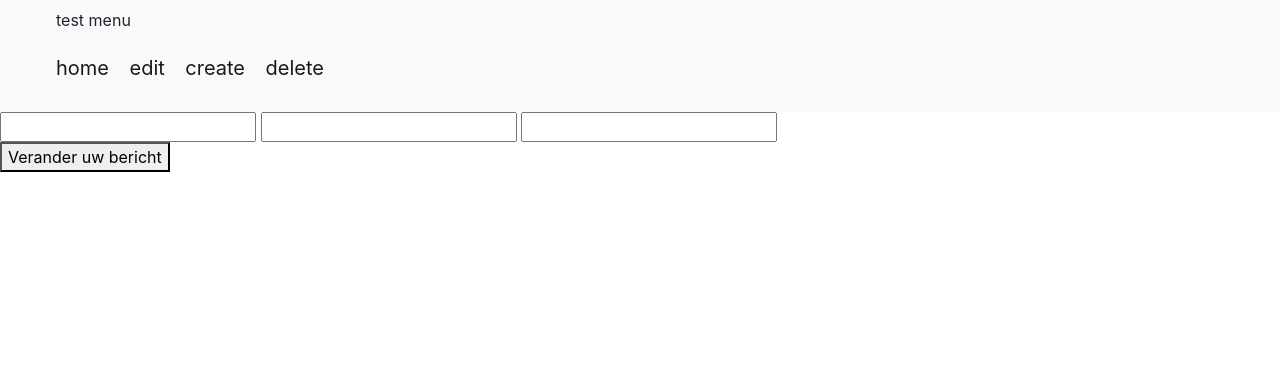
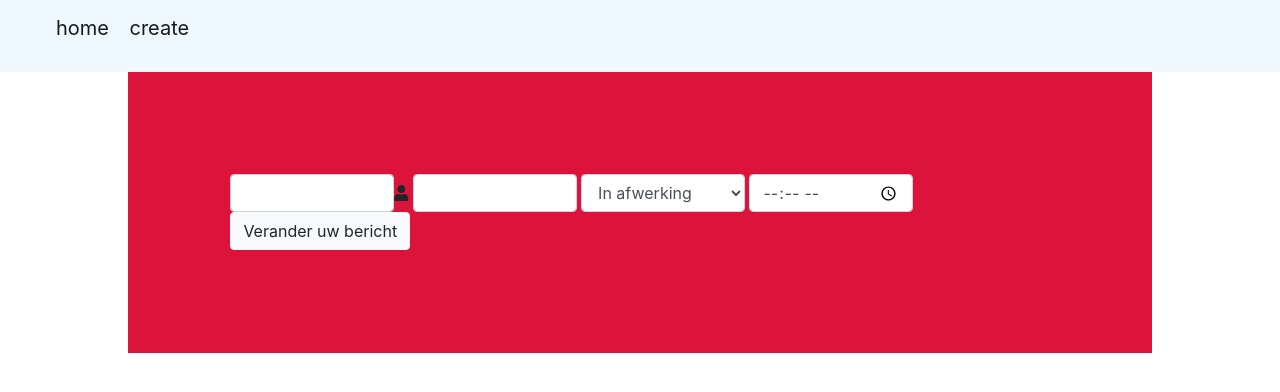
Before and after one commit to Dejustin123/school-jaar-2-3, a PHP site: page /edit.php?ID=1 in a window 1280 px wide. Shown: the top 392 px of the page. Run offline with PHP 8.4, Linux system fonts and the light colour scheme; data that the repository does not hold is empty; some libraries are stand-ins or nearby versions.

Commit message:
edit function
en tijd toevoeging

```diff
--- a/Checklist/css/style.css
+++ b/Checklist/css/style.css
@@ -1,7 +1,7 @@
 .footer-container{
     width: 100%;
-    background-color: #563d7c;
-    box-shadow: 0 .5rem 1rem rgba(0,0,0,.05),inset 0 -1px 0 rgba(0,0,0,.1);
+    background-color: grey;
+
 }
 .title{
     color: white;
@@ -9,3 +9,48 @@
 .text{
     color: white;
 }
+.nav-li{
+    display:inline-block;
+}
+.left , .right{
+    display: inline-block;
+    height: 100%;
+}
+.right{
+    float: right;
+}
+.homepage-container{
+    border-bottom: #B50000 1px solid;
+}
+#container-edit{
+    margin: 0 auto;
+    background-color: crimson;
+    width: 80%;
+}
+#edit-form{
+    padding:10% 10% 10% 10%;
+    width: 100%;
+}
+.title{
+    display: inline-block;
+    margin-right: 10px;
+}
+.button-index{
+    display: inline-block;
+}
+.status{
+    display: inline-block;
+}
+li{
+    display: inline-block;
+}
+
+.form-create{
+    margin: 0 7.5% 0% 7.5%;
+    padding: 10% 10% 10% 10%;
+    background-color: #4DA6FF;
+}
+.form-control{
+    width: 20%;
+    display: inline-block;
+}
--- a/Checklist/edit.php
+++ b/Checklist/edit.php
@@ -1,13 +1,22 @@
 <?php include "header.php";?>
 <?php require "function.php";?>
 <?php
-    $data = array ([NULL,"","",""]);
-    $_REQUEST["ID"];
+    $data = Getcheck($_GET["ID"]);
 ?>
- <form method="post" action="<?php echo $_SERVER["PHP_SELF"];?>">
-    <input type="text" <?php ?>><?php $_REQUEST["naam"];?></input>
-    <input type="text" <?php ?>><?php $_REQUEST["descriptie"];?></input>
-    <input type="text" <?php ?>><?php $_REQUEST["status"];?></input>
-</form>
-<button href="<?php echo $_POST ?>">Verander uw bericht</button>
+<div id="container-edit">
+    <form method="post" id="edit-form" action="modules/edit_function.php">
+        <input class="form-control" type="hidden" name="ID" value="<?php echo $data["ID"]?>">
+        <input class="form-control" type="text" name="Name" value="<?php echo $data["Name"];?>"><i class="fa fa-user"></i>
+        <input class="form-control" type="text" name="Description" value="<?php echo $data["Description"];?>">
+        <select class="form-control" name="Status" id="select" value="<?php echo $data["Status"];?>">
+            <option <?php if($data['Status'] == 'In afwerking'){ echo('selected'); }?> value="in afwerking">In afwerking</option>
+            <option <?php if($data['Status'] == 'Klaar' ){echo('selected');}?> value="klaar">Klaar</option>
+            <option <?php if($data['Status'] == 'Bezig' ){echo('selected');}?> value="bezig">Bezig</option>
+            <option <?php if($data['Status'] == 'Nog beginnen' ){echo('selected');}?> value="nog beginnen">Nog beginnen</option>
+        </select>
+        <input class="form-control" type="time" name='Time' value="<?php echo $data["Time"];?>">
+        <button class="btn btn-light" name="submit">Verander uw bericht</button>
+    </form>
+</div>
+
 <?php include "footer.php";?>
--- a/Checklist/function.php
+++ b/Checklist/function.php
@@ -18,21 +18,17 @@ function openDatabaseConnection(){
 }
 // Validator functie voor posts
 
-if ($_SERVER["REQUEST_METHOD"] == "POST") {
-	$name = test_input($_POST["Name"]);
-	$desc = test_input($_POST["Description"]);
-	$status = test_input($_POST["Status"]);
-}
-function test_input($data) {
-	$data = trim($data);
-	$data = stripslashes($data);
-	$data = htmlspecialchars($data);
-	return $data;
-}
-
-$home_page = header('index.php');
-$edit_page = header('edit.php');
-$make_page = header('create.php');
+// if ($_SERVER["REQUEST_METHOD"] == "POST") {
+// 	$name = test_input($_POST["Name"]);
+// 	$desc = test_input($_POST["Description"]);
+// 	$status = test_input($_POST["Status"]);
+// }
+// function test_input($data) {
+// 	$data = trim($data);
+// 	$data = stripslashes($data);
+// 	$data = htmlspecialchars($data);
+// 	return $data;
+// }
 
 // functie's om query uit te voeren
 function GetAllCheck(){
@@ -44,12 +40,13 @@ function GetAllCheck(){
 	$conn = NULL;
 }
 
-function Getcheck(){
+
+function Getcheck($id){
 	$conn = openDatabaseConnection();
-	$query = $conn->prepare('SELECT * FROM `checklist` ');
-	$query->execute();
+	$query = $conn->prepare('SELECT * FROM `checklist` WHERE ID=:id');
+	$query->execute([':id'=>$id]);
 	$result = $query->fetchAll();
-	return $result;
+	return $result[0];
 	$conn = NULL;
 }
 
--- a/Checklist/header.php
+++ b/Checklist/header.php
@@ -7,16 +7,14 @@
 	<link rel="stylesheet" href="https://stackpath.bootstrapcdn.com/bootstrap/4.4.1/css/bootstrap.min.css" integrity="sha384-Vkoo8x4CGsO3+Hhxv8T/Q5PaXtkKtu6ug5TOeNV6gBiFeWPGFN9MuhOf23Q9Ifjh" crossorigin="anonymous">
 	<!-- <link rel="stylesheet" href="https://maxcdn.bootstrapcdn.com/bootstrap/4.3.1/css/bootstrap.min.css">	 -->
 	<script src="https://code.jquery.com/jquery-3.4.1.slim.min.js" integrity="sha384-J6qa4849blE2+poT4WnyKhv5vZF5SrPo0iEjwBvKU7imGFAV0wwj1yYfoRSJoZ+n" crossorigin="anonymous"></script>
+	<link rel="stylesheet" href="//use.fontawesome.com/releases/v5.0.7/css/all.css">
 	<script src="https://cdn.jsdelivr.net/npm/popper.js@1.16.0/dist/umd/popper.min.js" integrity="sha384-Q6E9RHvbIyZFJoft+2mJbHaEWldlvI9IOYy5n3zV9zzTtmI3UksdQRVvoxMfooAo" crossorigin="anonymous"></script>
 	<script src="https://stackpath.bootstrapcdn.com/bootstrap/4.4.1/js/bootstrap.min.js" integrity="sha384-wfSDF2E50Y2D1uUdj0O3uMBJnjuUD4Ih7YwaYd1iqfktj0Uod8GCExl3Og8ifwB6" crossorigin="anonymous"></script>
-	<link rel="stylesheet" href="css/styles.css">
+	<link rel="stylesheet" href="css/style.css">
 </head>
-<nav class="navbar navbar-expand-lg navbar-light bg-light">
+<nav class="navbar navbar-expand-lg navbar-light" style="background-color:aliceblue ;">
 	<ul class="">
-		<p>test menu</p>
-		<li class="nav-item" style="display:inline-block;"><a class="navbar-brand"  href="index.php">home</a></li>
-		<li class="nav-item" style="display:inline-block;"><a class="navbar-brand"  href="edit.php">edit</a></li>
-		<li class="nav-item" style="display:inline-block;"><a class="navbar-brand"  href="create.php">create</a></li>
-		<li class="nav-item" style="display:inline-block;"><a class="navbar-brand"  href="delete.php">delete</a></li>
+		<li class="nav-li"><a class="navbar-brand"  href="index.php">home</a></li>
+		<li class="nav-li"><a class="navbar-brand"  href="create.php">create</a></li>
 	</ul>
 </nav>
--- a/Checklist/modules/delete_function.php
+++ b/Checklist/modules/delete_function.php
@@ -1,7 +1,5 @@
 <?php
 require 'function.php';
-
-
 
 if(isset($_POST)){
     DeleteCheck($id);
@@ -10,9 +8,8 @@ function DeleteCheck($id){
 	$conn = openDatabaseConnection();
 	$query = $conn->prepare("DELETE * FROM `checklist` WHERE id->:id");
 	$query->execute();
-	$result = $query->fetchAll();
-	return $result;
 	$conn = NULL;
+	header('location:../index.php');
 }
 
 
```
Also changed, not shown: Checklist/create.php (+11 -12 lines), Checklist/index.php (+12 -12 lines), Checklist/modules/create_function.php (+4 -4 lines), Checklist/modules/edit_function.php (+15 -13 lines).
